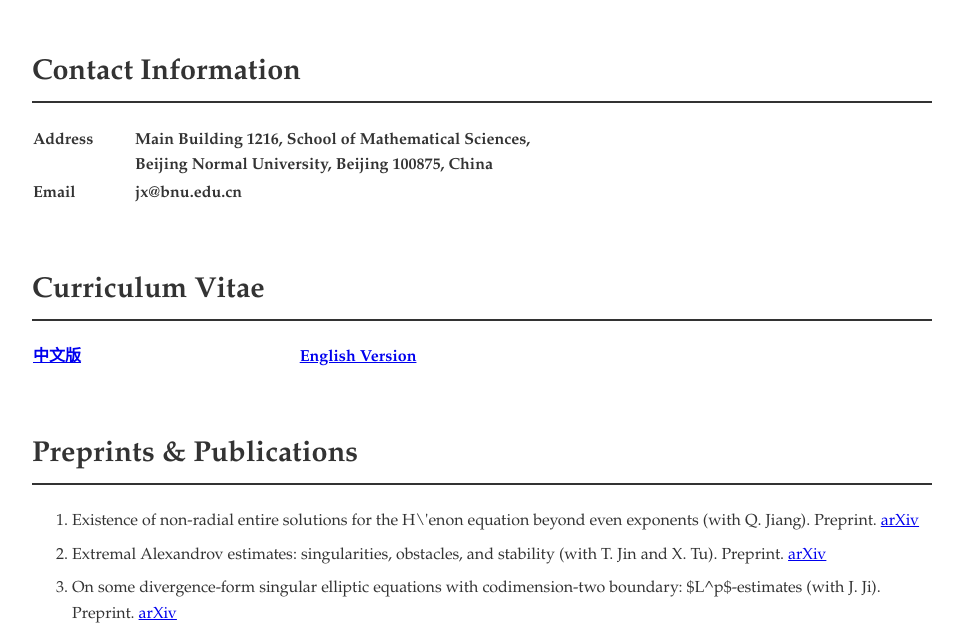
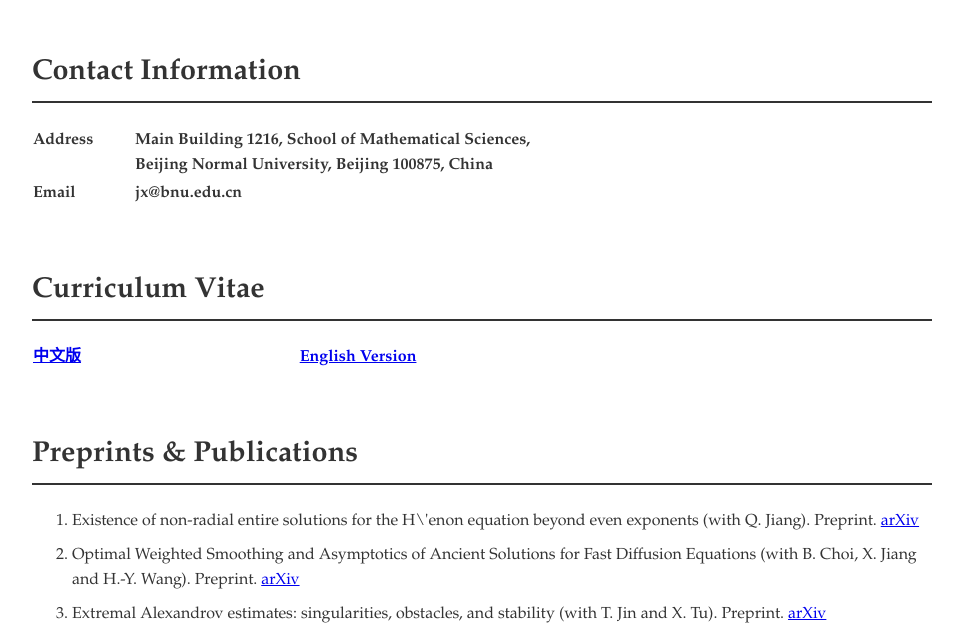
Before and after one commit to JingangXiong/homepage, a plain HTML site: page index.html in a window 1280 px wide. Shown: the part 121-753 px from the top of the page, without its empty margins (158-1121 px from the left). Drawn offline with Linux system fonts and the light colour scheme.

Commit message:
Add new research paper entry to index.html

```diff
--- a/index.html
+++ b/index.html
@@ -94,6 +94,8 @@
 
 
           <li  style="margin-bottom: 8px;">Existence of non-radial entire solutions for the H\'enon equation beyond even exponents  (with Q. Jiang).  Preprint.  <a href="https://arxiv.org/abs/2606.31670">arXiv</a> <br>
+
+		 <li  style="margin-bottom: 8px;">Optimal Weighted Smoothing and Asymptotics of Ancient Solutions for Fast Diffusion Equations  (with B. Choi,  X. Jiang and H.-Y. Wang).  Preprint.  <a href="https://arxiv.org/abs/2605.14622">arXiv</a> <br>
 
           <li  style="margin-bottom: 8px;">Extremal Alexandrov estimates: singularities, obstacles, and stability  (with T. Jin and X. Tu).  Preprint.  <a href="https://arxiv.org/abs/2602.06468">arXiv</a> <br>
 
```
